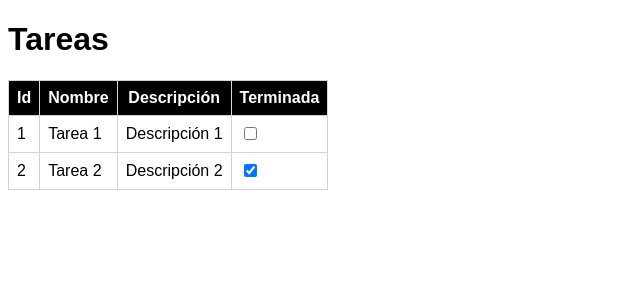
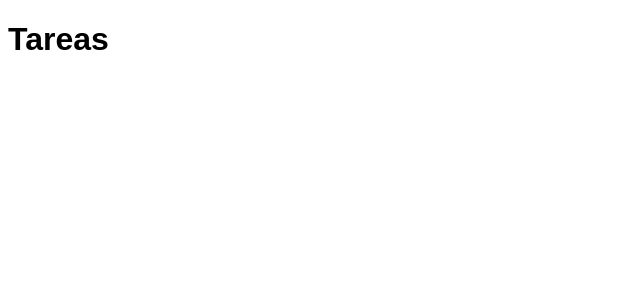
Before and after one commit to javierlete/201910-tareas, an Angular app: page / in a window 1280 px wide. Shown: the top 300 px of the page, without its empty margins (0-640 px from the left). Built offline with nearby package versions, Linux system fonts and the light colour scheme.

Commit message:
Rutados y router-outlet

```diff
--- a/src/app/app-routing.module.ts
+++ b/src/app/app-routing.module.ts
@@ -1,8 +1,13 @@
 import { NgModule } from '@angular/core';
 import { Routes, RouterModule } from '@angular/router';
+import { TareasTablaComponent } from './tareas-tabla/tareas-tabla.component';
+import { TareaFormComponent } from './tarea-form/tarea-form.component';
 
 
-const routes: Routes = [];
+const routes: Routes = [
+  { path: 'tareas/tabla', component: TareasTablaComponent },
+  { path: 'tareas/form', component: TareaFormComponent }
+];
 
 @NgModule({
   imports: [RouterModule.forRoot(routes)],
--- a/src/app/app.component.html
+++ b/src/app/app.component.html
@@ -1,3 +1,3 @@
 <h1>Tareas</h1>
 
-<app-tareas-tabla></app-tareas-tabla>
+<router-outlet></router-outlet>
```
